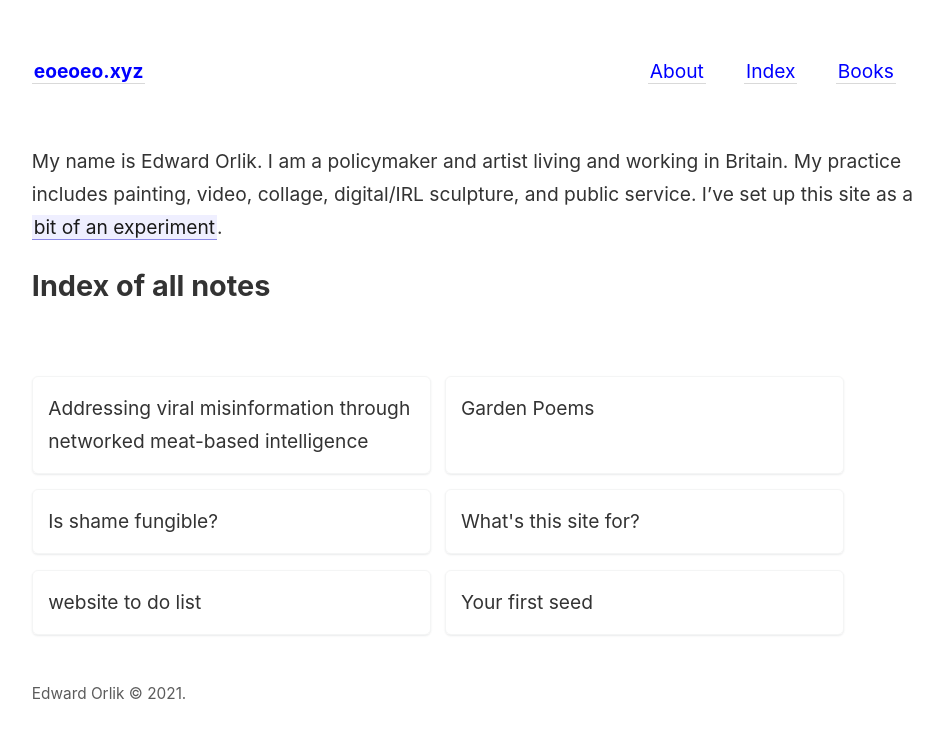
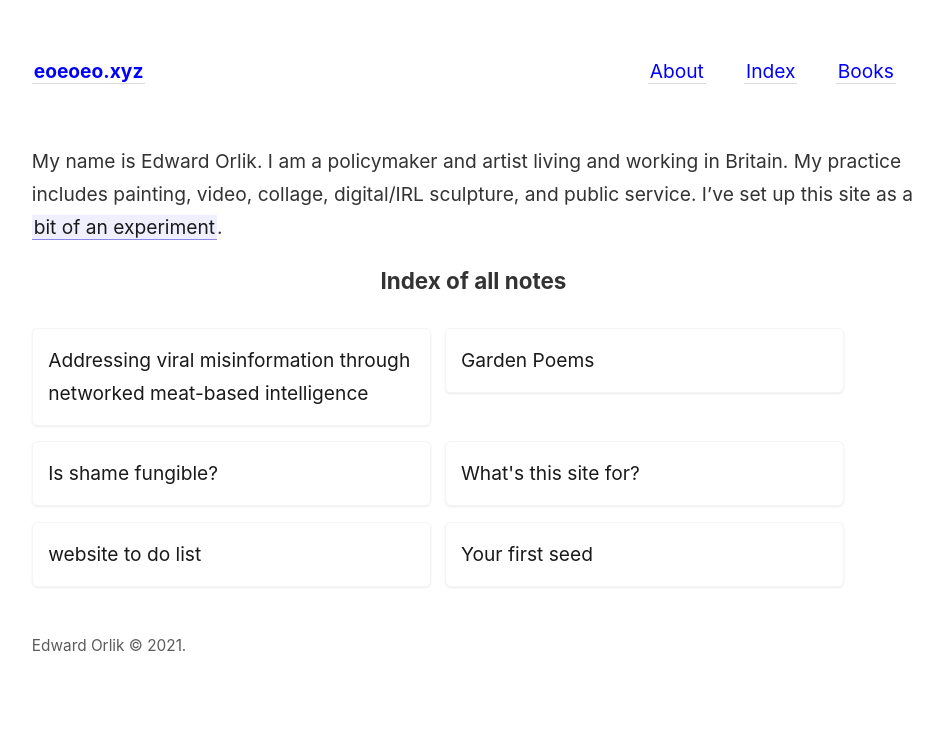
Before and after one commit to eorlik/digital-garden, a Jekyll site: the page built from _pages/index.md, in a window 1280 px wide. Shown: the top 739 px of the page, without its empty margins (45-988 px from the left). Built offline with Jekyll 4.4.1, drawn with Linux system fonts in a browser that asks for light colours.

Commit message:
fixing links and styling on index cards

```diff
--- /dev/null
+++ b/_layouts/index.html
@@ -0,0 +1,21 @@
+---
+layout: default
+---
+
+<content>
+  {{ content }}
+</content>
+
+<h3 style="text-align: center;">Index of all notes</h3>
+<br>
+<div style="display:block" markdown="1">
+  <container class="card-stack">
+    {% for note in site.notes %}
+    <a class="card-link"; style="display:block" href={{note.url}}>
+      <div class="card">
+        <p>{{note.title}}</p>
+      </div>
+    </a>
+    {% endfor %}
+  </container>
+  </div>
--- a/_pages/index.md
+++ b/_pages/index.md
@@ -7,15 +7,3 @@
 
 My name is Edward Orlik. I am a policymaker and artist living and working in Britain. My practice includes painting, video, collage, digital/IRL sculpture, and public service.
 I've set up this site as a [[take a rake to it|bit of an experiment]].
-
-## Index of all notes
-<br>
-<div style="display:block">
-<container class="card-stack">
-  {% for note in site.notes %}
-<div class="card">
-  <p>{{note.title}}</p>
-</div>
-  {% endfor %}
-</container>
-</div>
--- a/_sass/_style.scss
+++ b/_sass/_style.scss
@@ -81,7 +81,7 @@
   padding-bottom: 0;
 }
 
-a {
+a:not(.card-link) {
   transition: background 300ms;
   padding: 0 0.1em;
   text-decoration: none;
@@ -117,7 +117,7 @@
 
 
 
-*:focus {
+*:focus:not(.card-link) {
   background: #ffe8bc !important;
   color: black !important;
 }
@@ -199,6 +199,12 @@
   grid-template-columns: 1fr;
 }
 }
+
+container.card-stack > a {
+  text-decoration: none;
+  color: $color-primary;
+}
+
 div.card {
   position: relative;
   border: 1px solid rgba(52, 61, 68, 0.05);
```
Also changed, not shown: other parts of _pages/index.md (+1 -1 lines), _layouts/page.html (line endings or trailing spaces).
